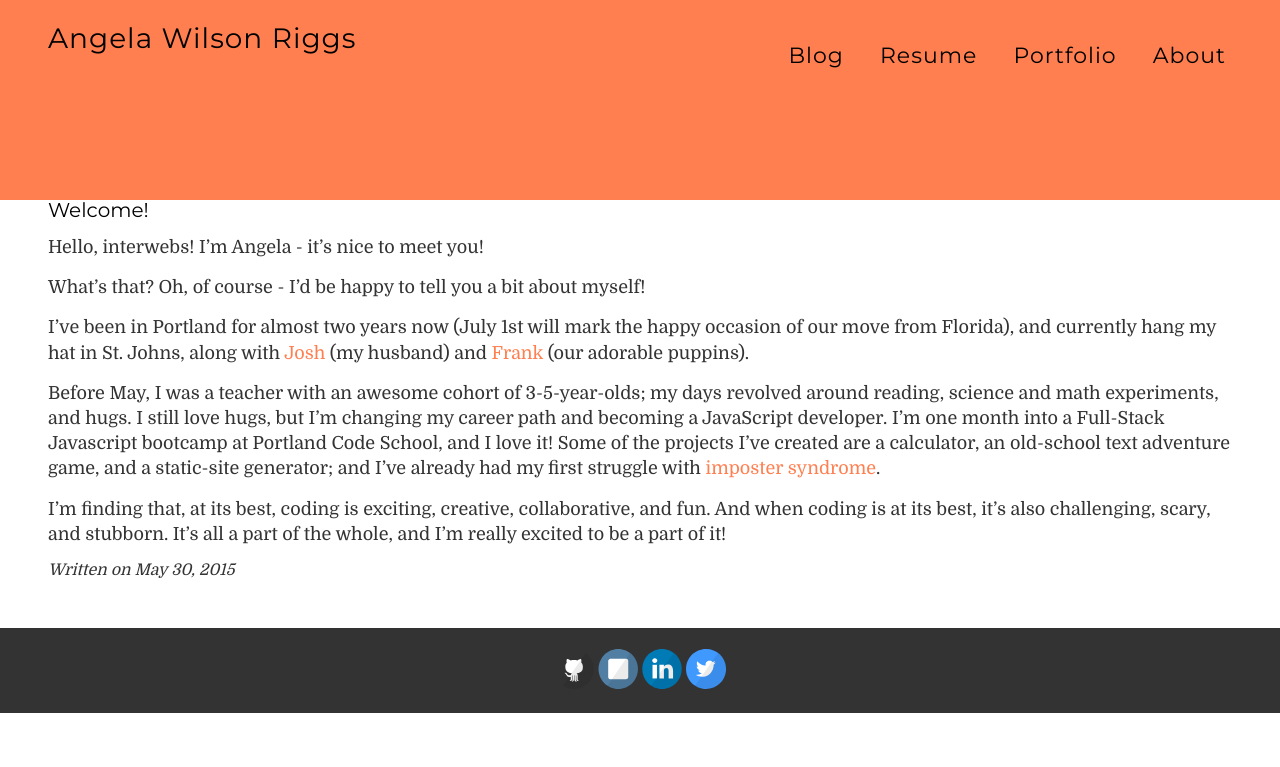
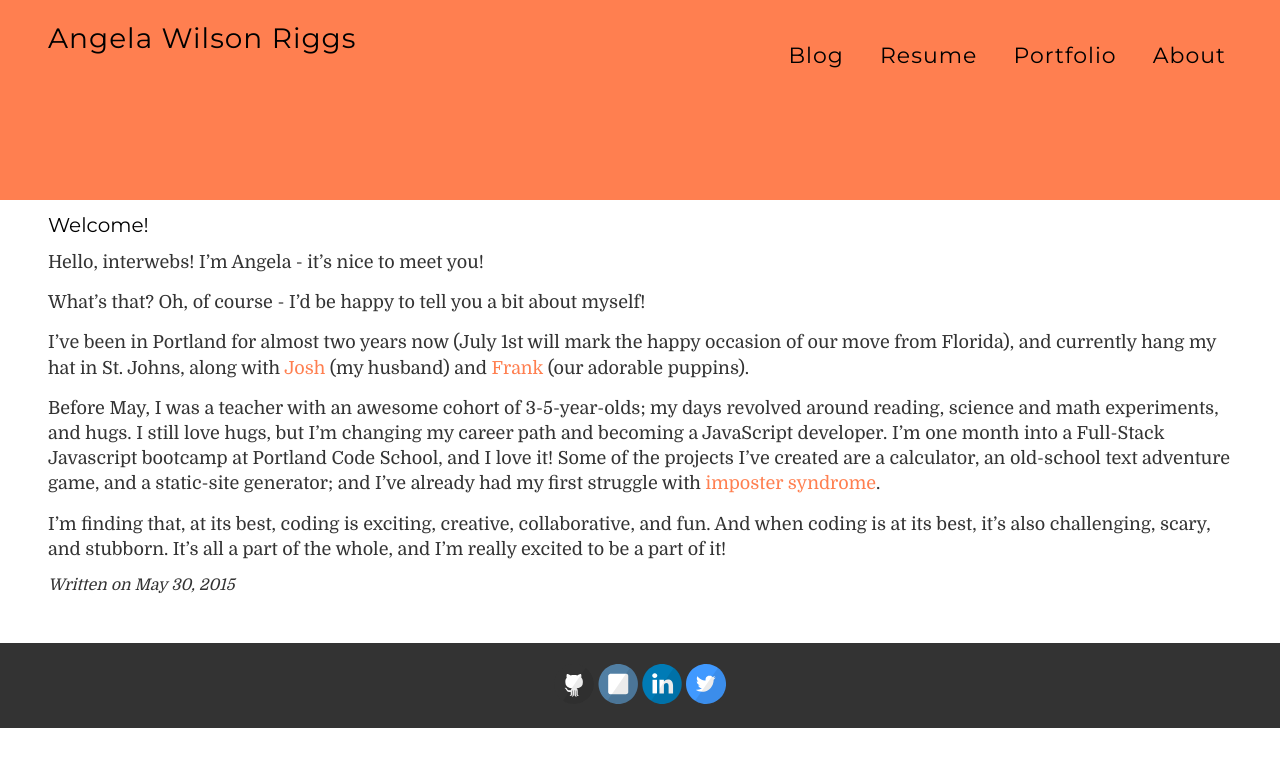
Before and after one commit to angelariggs/angelariggs.github.io, a Jekyll site: the page built from _posts/2015-05-22-welcome.markdown, in a window 1280 px wide. Shown: the top 767 px of the page. Built offline with Jekyll 4.4.1, drawn with Linux system fonts in a browser that asks for light colours; some web fonts are replaced; Markdown is read by kramdown in place of the engine named in the settings; comment, search, counter and statistics services are not loaded.

Commit message:
added padding for blog post titles

```diff
--- a/_layouts/post.html
+++ b/_layouts/post.html
@@ -4,7 +4,7 @@
 
 <div class='add-pad'>
 	<article class="post">
-	  <h1>{{ page.title }}</h1>
+	  <h1 class='blog-title'>{{ page.title }}</h1>
 
 	  <div class="entry">
 	    {{ content }}
--- a/_sass/_blog.scss
+++ b/_sass/_blog.scss
@@ -1,5 +1,9 @@
 .disqus {
   padding: 2em 3em;
+}
+
+.blog-title {
+  padding-top: 15px;
 }
 
 .date {
```
Also changed, not shown: 7 other files.
